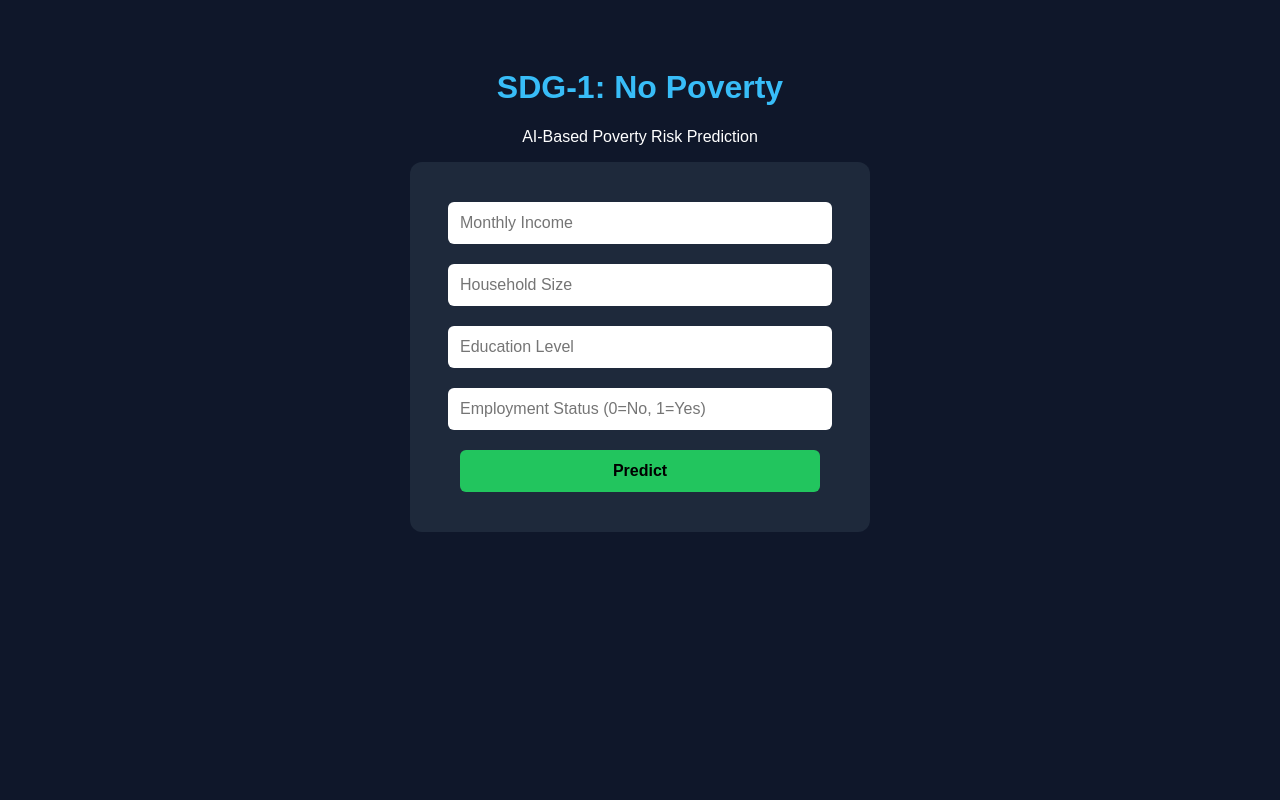
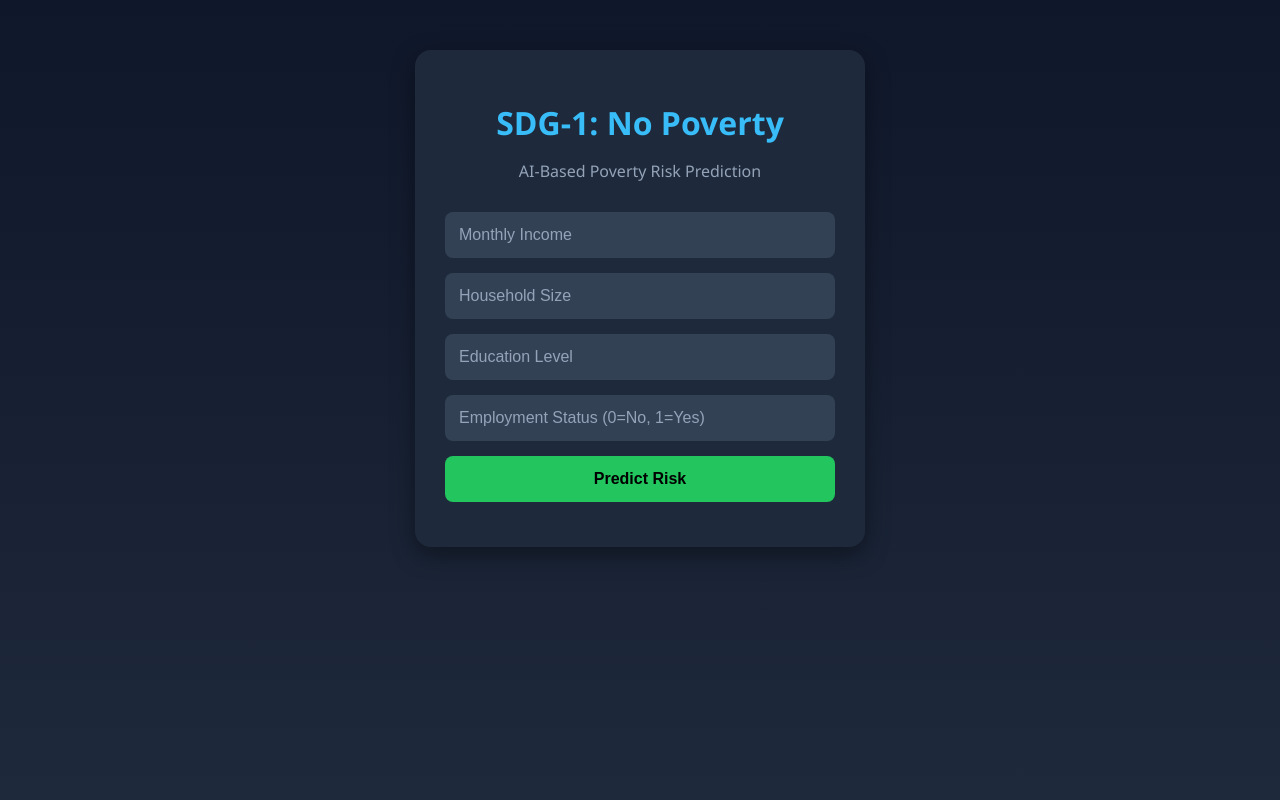
Before and after one commit to Github-of-dp/SDG_Poverty_App, a Flask app: page / in a window 1280 px wide. Run offline with Flask 3, Linux system fonts and the light colour scheme; parts of the project's set-up code (start-up, migrations or seed data) failed here and were passed over.

Commit message:
Update index.html

```diff
--- a/templates/index.html
+++ b/templates/index.html
@@ -1,65 +1,133 @@
 <!DOCTYPE html>
-<html>
+<html lang="en">
 <head>
+    <meta charset="UTF-8">
     <title>SDG-1 Poverty Risk Predictor</title>
+    <meta name="viewport" content="width=device-width, initial-scale=1.0">
     <style>
         body {
-            font-family: Arial, sans-serif;
-            background: #0f172a;
+            font-family: 'Segoe UI', Tahoma, Geneva, Verdana, sans-serif;
+            background: linear-gradient(to bottom, #0f172a, #1e293b);
             color: #fff;
+            margin: 0;
+            padding: 0;
+            display: flex;
+            justify-content: center;
+            align-items: flex-start;
+            min-height: 100vh;
+        }
+
+        .container {
+            margin-top: 50px;
+            width: 100%;
+            max-width: 450px;
+        }
+
+        .card {
+            background: #1e293b;
+            border-radius: 16px;
+            padding: 30px;
+            box-shadow: 0 8px 25px rgba(0,0,0,0.4);
+        }
+
+        h1 {
             text-align: center;
-            padding: 40px 20px;
+            color: #38bdf8;
+            margin-bottom: 10px;
         }
+
+        p.subtitle {
+            text-align: center;
+            color: #94a3b8;
+            margin-bottom: 30px;
+        }
+
         form {
-            background: #1e293b;
-            padding: 30px;
-            border-radius: 12px;
-            display: inline-block;
-            max-width: 400px;
-            width: 100%;
+            display: flex;
+            flex-direction: column;
         }
+
         input, button {
-            padding: 12px;
-            margin: 10px 0;
-            width: 90%;
-            border-radius: 6px;
+            padding: 14px;
+            margin-bottom: 15px;
+            border-radius: 8px;
             border: none;
             font-size: 16px;
         }
+
+        input {
+            background: #334155;
+            color: #fff;
+        }
+
+        input::placeholder {
+            color: #94a3b8;
+        }
+
         button {
             background: #22c55e;
             color: #000;
             font-weight: bold;
             cursor: pointer;
+            transition: background 0.3s;
         }
-        h1 { color: #38bdf8; }
-        .result {
-            margin-top: 20px;
+
+        button:hover {
+            background: #16a34a;
+        }
+
+        .result-card {
+            background: #334155;
             padding: 20px;
-            background: #334155;
-            border-radius: 10px;
+            border-radius: 12px;
+            margin-top: 25px;
+            text-align: center;
+            animation: fadeIn 0.5s ease-in-out;
         }
+
+        .result-card h2 {
+            color: #facc15;
+            margin-bottom: 10px;
+        }
+
         .disclaimer {
-            margin-top: 15px;
             font-size: 12px;
             color: #94a3b8;
+            margin-top: 10px;
+        }
+
+        @keyframes fadeIn {
+            from { opacity: 0; transform: translateY(-10px);}
+            to { opacity: 1; transform: translateY(0);}
+        }
+
+        /* Mobile tweaks */
+        @media (max-width: 500px) {
+            .card {
+                padding: 20px;
+            }
+            input, button {
+                font-size: 14px;
+            }
         }
     </style>
 </head>
 <body>
+    <div class="container">
+        <div class="card">
             <h1>SDG-1: No Poverty</h1>
-    <p>AI-Based Poverty Risk Prediction</p>
+            <p class="subtitle">AI-Based Poverty Risk Prediction</p>
 
             <form method="POST">
-        <input type="number" step="any" name="income" placeholder="Monthly Income" required><br>
-        <input type="number" step="any" name="household_size" placeholder="Household Size" required><br>
-        <input type="number" step="any" name="education" placeholder="Education Level" required><br>
-        <input type="number" step="any" name="employment" placeholder="Employment Status (0=No, 1=Yes)" required><br>
-        <button type="submit">Predict</button>
+                <input type="number" step="any" name="income" placeholder="Monthly Income" required>
+                <input type="number" step="any" name="household_size" placeholder="Household Size" required>
+                <input type="number" step="any" name="education" placeholder="Education Level" required>
+                <input type="number" step="any" name="employment" placeholder="Employment Status (0=No, 1=Yes)" required>
+                <button type="submit">Predict Risk</button>
             </form>
 
             {% if prediction %}
-    <div class="result">
+            <div class="result-card">
                 <h2>Result: {{ prediction }}</h2>
                 <p>Risk Probability: {{ probability }}%</p>
                 <p>Poverty Line Reference: {{ poverty_line }} (Source: {{ source }})</p>
@@ -68,5 +136,7 @@
                 This estimate is for educational purposes and does not determine official eligibility for benefits.
             </div>
             {% endif %}
+        </div>
+    </div>
 </body>
 </html>
```
Lines whose indentation alone changed are shown as unchanged.
